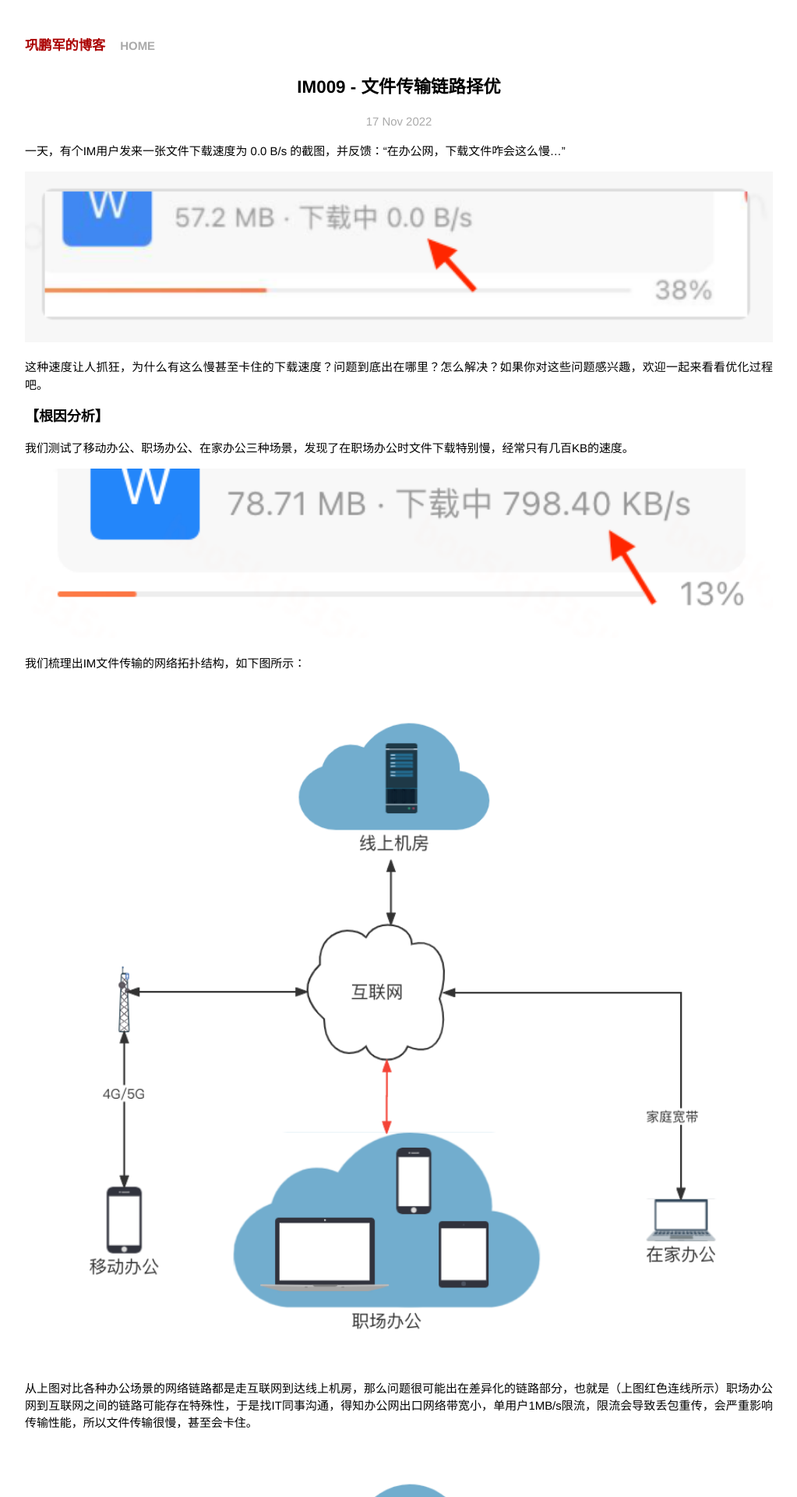
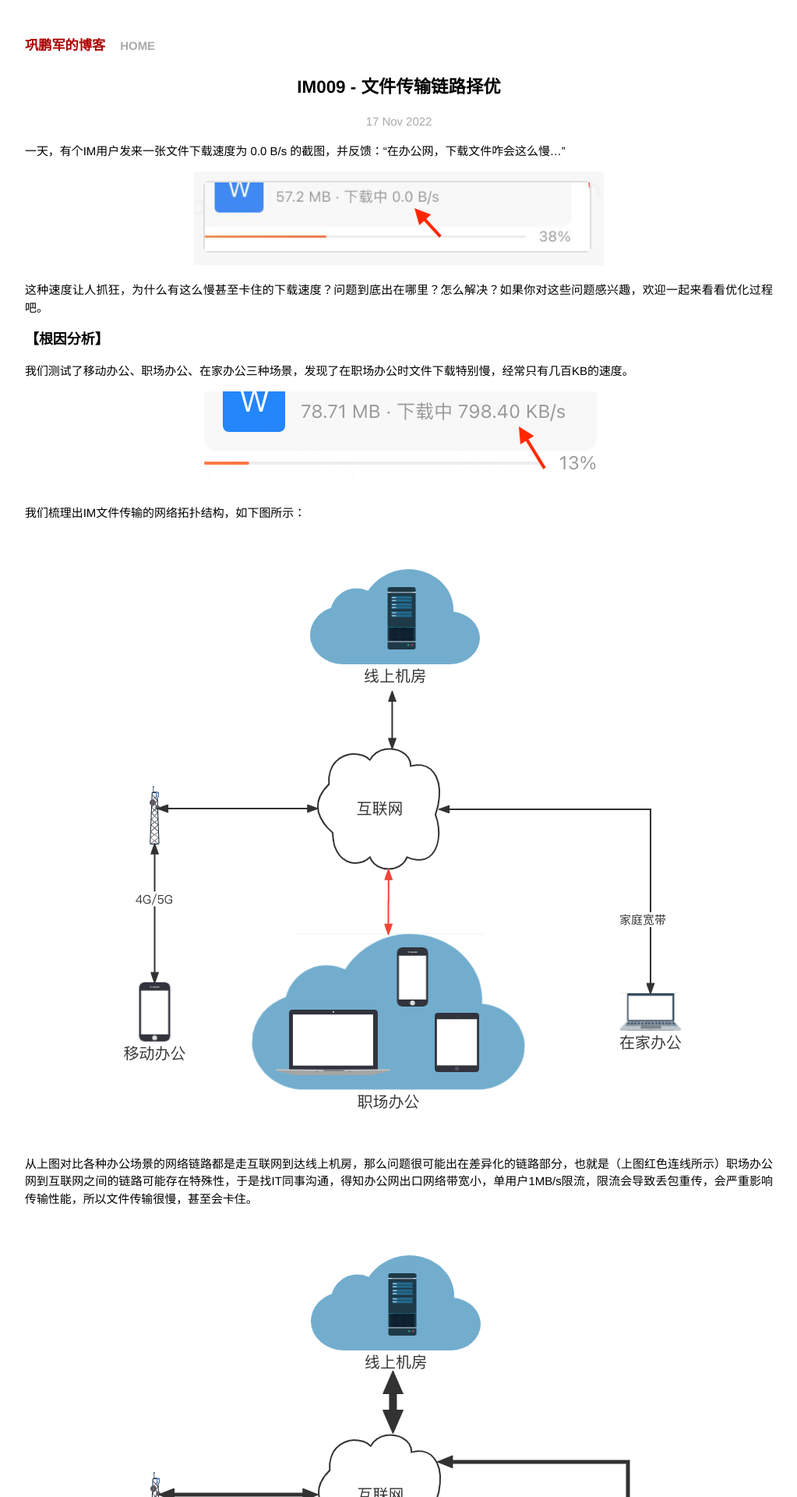
Before and after one commit to gongpengjun/gongpengjun.github.io, a Jekyll site: the page built from _posts/2022-11-17-im009-boost-file-transfer-speed.md, in a window 1280 px wide. Shown: the top 1920 px of the page at 78% size, without its empty margins (128-1151 px from the left). Built offline with Jekyll 4.4.1, drawn with Linux system fonts in a browser that asks for light colours.

Commit message:
图片居中 <p style="text-align: center;"><img></p>

```diff
--- a/_posts/2022-11-17-im009-boost-file-transfer-speed.md
+++ b/_posts/2022-11-17-im009-boost-file-transfer-speed.md
@@ -8,7 +8,9 @@ categories: IM
 
 一天，有个IM用户发来一张文件下载速度为 0.0 B/s 的截图，并反馈：“在办公网，下载文件咋会这么慢...”
 
-<img src="https://gongpengjun.com/imgs/im707/file_perf/speed_zero.png" width="100%" alt="speed zero">
+<p style="text-align: center;">
+<img src="https://gongpengjun.com/imgs/im707/file_perf/speed_zero.png" alt="speed zero">
+</p>
 
 这种速度让人抓狂，为什么有这么慢甚至卡住的下载速度？问题到底出在哪里？怎么解决？如果你对这些问题感兴趣，欢迎一起来看看优化过程吧。
 
@@ -18,15 +20,21 @@ categories: IM
 
 我们测试了移动办公、职场办公、在家办公三种场景，发现了在职场办公时文件下载特别慢，经常只有几百KB的速度。
 
-<img src="https://gongpengjun.com/imgs/im707/file_perf/speed_slow.png" width="100%"  alt="speed slow">
+<p style="text-align: center;">
+<img src="https://gongpengjun.com/imgs/im707/file_perf/speed_slow.png" alt="speed zero">
+</p>
 
 我们梳理出IM文件传输的网络拓扑结构，如下图所示：
 
-<img src="https://gongpengjun.com/imgs/im707/file_perf/network_topology_question.png" width="100%" alt="network topology">
+<p style="text-align: center;">
+<img src="https://gongpengjun.com/imgs/im707/file_perf/network_topology_question.png"  alt="network topology">
+</p>
 
 从上图对比各种办公场景的网络链路都是走互联网到达线上机房，那么问题很可能出在差异化的链路部分，也就是（上图红色连线所示）职场办公网到互联网之间的链路可能存在特殊性，于是找IT同事沟通，得知办公网出口网络带宽小，单用户1MB/s限流，限流会导致丢包重传，会严重影响传输性能，所以文件传输很慢，甚至会卡住。
 
-<img src="https://gongpengjun.com/imgs/im707/file_perf/network_topology_answer.png" width="100%" alt="network topology with bandwith">
+<p style="text-align: center;">
+<img src="https://gongpengjun.com/imgs/im707/file_perf/network_topology_answer.png" alt="network topology with bandwith">
+</p>
 
 > 可能有人会问办公网出口有限流，传输慢可以理解，为啥会卡住不动呢？
 >
@@ -36,11 +44,15 @@ categories: IM
 
 既然问题根因是职场公网出口带宽限流导致的，那么放大限流值不就可以了么，经过跟IT同事沟通，发现职场公网出口总的带宽就比较小，职场同时办公人数多且使用集中，没有办法简单把限流值放大。
 
-<img src="https://gongpengjun.com/imgs/im707/file_perf/office_network_file_route_before.png" width="100%" alt="office network route old">
+<p style="text-align: center;">
+<img src="https://gongpengjun.com/imgs/im707/file_perf/office_network_file_route_before.png" alt="office network route old">
+</p>
 
 扩大办公网出口带宽这条路不通，那能不能换一条路呢？直接走职场办公网到线上机房，可以吗？经过IT同事确认，国内大多数职场都会直接或者间接和线上机房建立由专线连接，带宽也比较大。具体方案如下图右侧绿色箭头所示：
 
-<img src="https://gongpengjun.com/imgs/im707/file_perf/office_network_file_route_after.png" width="100%" alt="office network route new">
+<p style="text-align: center;">
+<img src="https://gongpengjun.com/imgs/im707/file_perf/office_network_file_route_after.png" alt="office network route new">
+</p>
 
 经过测速验证，走专线速度可大幅提高，初步确认这个方案是可行的。
 
@@ -69,11 +81,15 @@ categories: IM
 
 优化前办公网文件传输的速度一般是这样的：
 
-<img src="https://gongpengjun.com/imgs/im707/file_perf/speed_slow.png" width="100%" alt="speed slow">
+<p style="text-align: center;">
+<img src="https://gongpengjun.com/imgs/im707/file_perf/speed_slow.png" alt="speed slow">
+</p>
 
 现在的办公网文件传输的速度一般是这样的：
 
-<img src="https://gongpengjun.com/imgs/im707/file_perf/speed_fast.png" width="100%" alt="speed fast">
+<p style="text-align: center;">
+<img src="https://gongpengjun.com/imgs/im707/file_perf/speed_fast.png" alt="speed fast">
+</p>
 
 经常还能看到10MB/s以上的传输速度，感觉可以说是嗖嗖嗖地。
 
```
